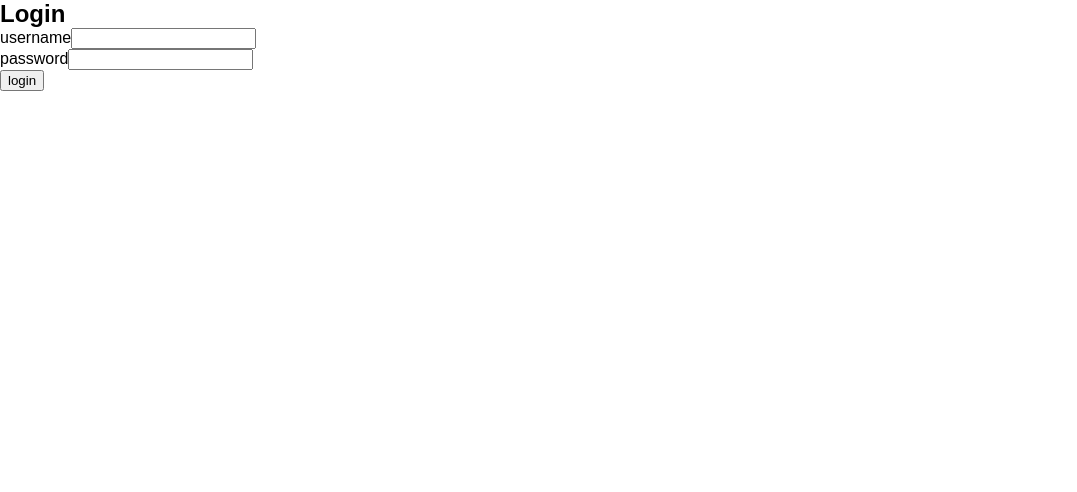
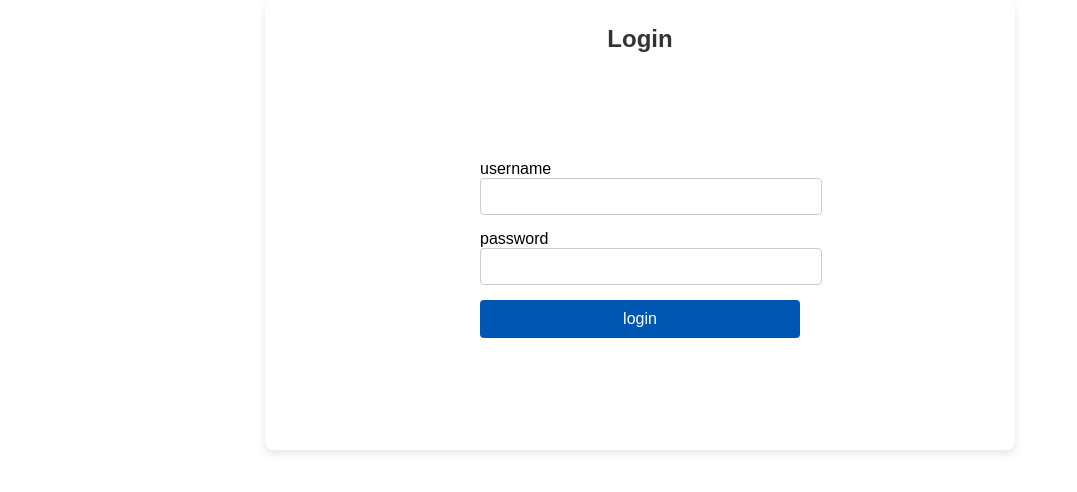
Before and after one commit to elvis-visi/todoApp, a React (Vite) app in the folder frontend/: page /login in a window 1280 px wide. Shown: the top 492 px of the page, without its empty margins (0-1077 px from the left). Built offline with nearby package versions, Linux system fonts and the light colour scheme.

Commit message:
Routing using react router

```diff
--- a/frontend/src/App.jsx
+++ b/frontend/src/App.jsx
@@ -1,5 +1,5 @@
 import { useEffect, useState } from "react";
-
+import { BrowserRouter as Router, Route, Routes, Navigate } from "react-router-dom";
 import TaskListView from "./components/TaskListView";
 import Login from "./components/Login";
 import loginService from './services/login'
@@ -74,27 +74,27 @@ const handleLogin = async (event) => {
   };
 
   return (
-    <>
-    {user === null
-    ?
+
+<Router>
+      <Routes>
+        <Route path="/login" element={user ? <Navigate to="/" /> :
          <Login
           username={username}
           password={password}
           handleUsernameChange={({ target }) => setUsername(target.value)}
           handlePasswordChange={({ target }) => setPassword(target.value)}
           handleSubmit={handleLogin}
+         />}
          />
-    :
-    <TaskListView
-    tasks={tasks}
-    setTasks={setTasks}
+        <Route path="/" element={user ? <TaskListView
+          tasks= {tasks}
+          setTasks= {setTasks}
           handleLogout={handleLogout}
-    />
-    }
+        /> : <Navigate to="/login" />} />
+      </Routes>
+    </Router>
 
 
-
-    </>
   )
 }
 
--- a/frontend/src/components/Login.jsx
+++ b/frontend/src/components/Login.jsx
@@ -7,7 +7,7 @@ const Login = ({
     password
   }) => {
     return (
-      <div>
+      <div className="login-view">
         <h2>Login</h2>
 
         <form onSubmit={handleSubmit}>
--- a/frontend/src/styles.css
+++ b/frontend/src/styles.css
@@ -235,6 +235,55 @@ body, h1, h2, h3, p {
   }
 
 
+  .login-view {
+    display: flex;
+    flex-direction: column;
+    align-items: center;
+    justify-content: center;
+    padding: 25px;
+    max-width: 700px;
+    height: 50vh;
+    margin: 0 auto; /* Centering the login-view */
+    background-color: #ffffff; /* White background for the form area */
+    box-shadow: 0 4px 8px rgba(0,0,0,0.1); /* Adding some shadow for depth */
+    border-radius: 8px; /* Rounded corners */
+  }
+
+  .login-view h2 {
+    color: #333; /* Dark grey color for the heading */
+    margin-bottom: 20px; /* Space below the header */
+  }
+
+  .login-view input {
+    width: 100%;
+    padding: 10px;
+    margin-bottom: 15px;
+    border: 1px solid #ccc;
+    border-radius: 4px;
+  }
+
+
+.login-view form {
+  width: 100%; /* Full width of the form */
+  max-width: 320px; /* Maximum width of the form */
+  margin: auto; /* Centers the form vertically and horizontally */
+}
+
+  .login-view button#login-button {
+    width: 100%;
+    padding: 10px;
+    background-color: #0056b3; /* Blue background */
+    color: #ffffff; /* White text */
+    font-size: 16px; /* Slightly larger font size */
+    border: none;
+    border-radius: 4px;
+    cursor: pointer; /* Cursor changes to pointer to indicate it's clickable */
+    transition: background-color 0.3s ease; /* Smooth transition for hover effect */
+  }
+
+  .login-view button#login-button:hover {
+    background-color: #003580; /* Darker blue on hover */
+  }
 
 @media (max-width: 768px) { /* adjust the breakpoint to your liking */
   .header {
```
Lines whose indentation alone changed are shown as unchanged.
